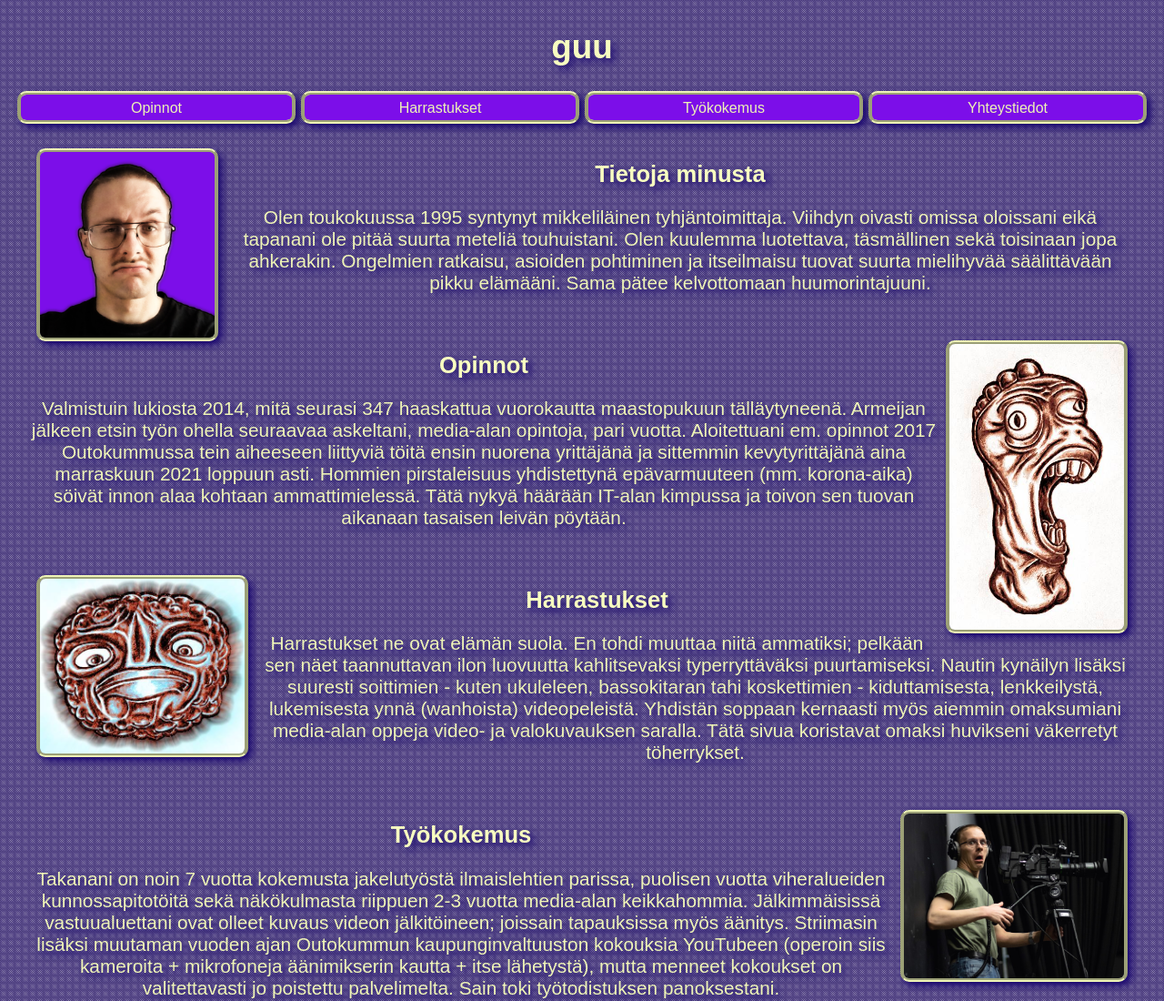
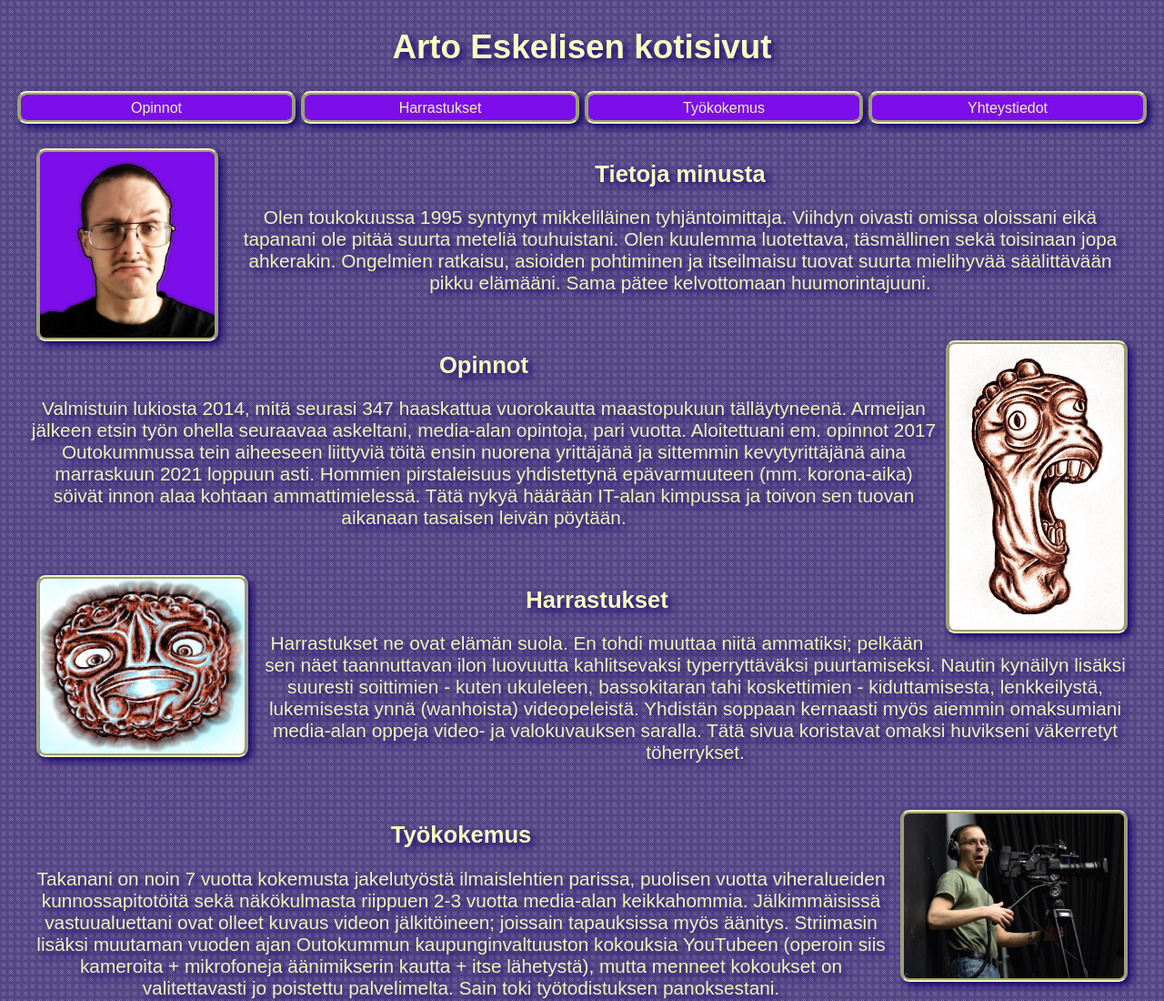
Before and after one commit to nukkapompula/omat-responsiiviset-sivut, a plain HTML site: page index.html in a window 1280 px wide. Shown: the top 1100 px of the page at 91% size. Drawn offline with Linux system fonts and the light colour scheme.

Commit message:
loppusilaus

```diff
--- a/index.html
+++ b/index.html
@@ -9,7 +9,7 @@
 	</head>
 	<body>
 		<main>
-			<h1>guu</h1>
+			<h1>Arto Eskelisen kotisivut</h1>
 
 			<nav>
 				<a href="#O2">Opinnot</a>
```
